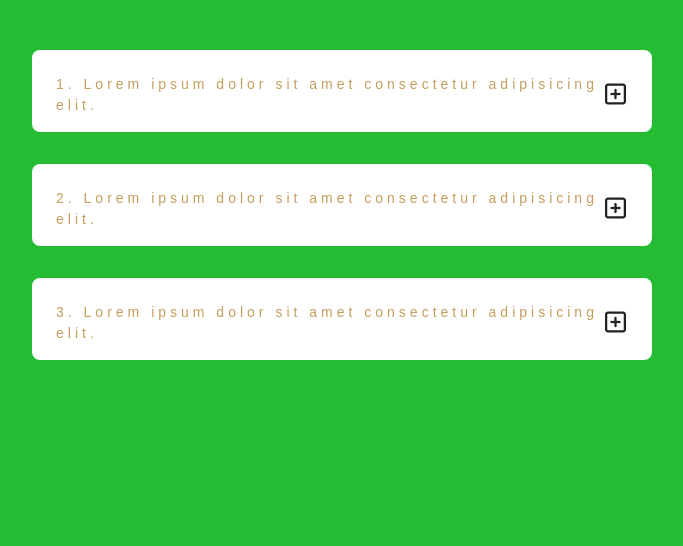
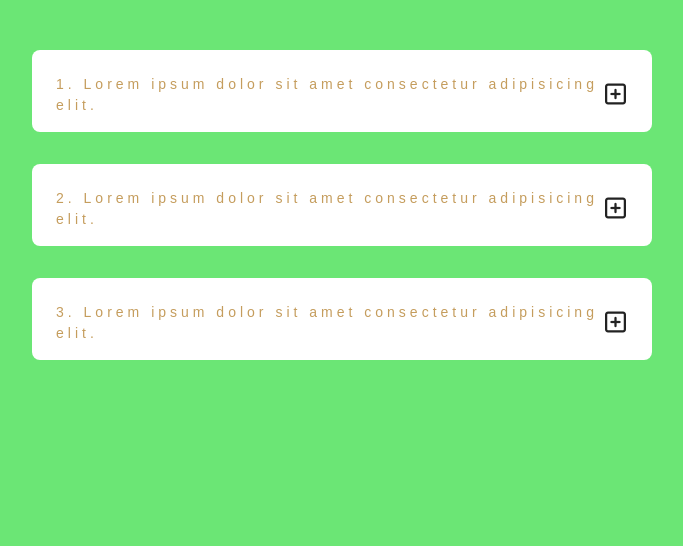
Before and after one commit to DanaCyb/faq_project, a website: page index.html in a window 1280 px wide. Shown: the part 254-800 px from the top of the page, without its empty margins (298-981 px from the left). Drawn offline with nearby package versions, Linux system fonts and the light colour scheme; files that its build step writes are made by us from their sources.

Commit message:
Mod sass

```diff
--- a/css/style.sass
+++ b/css/style.sass
@@ -21,7 +21,7 @@
     box-sizing: border-box
 body
     font-family: var(--ff-secondary)
-    background: var(--clr-green-dark)
+    background: var(--clr-green-light)
     color: white
     line-height: 1.5
     font-size: 0.875rem
```
